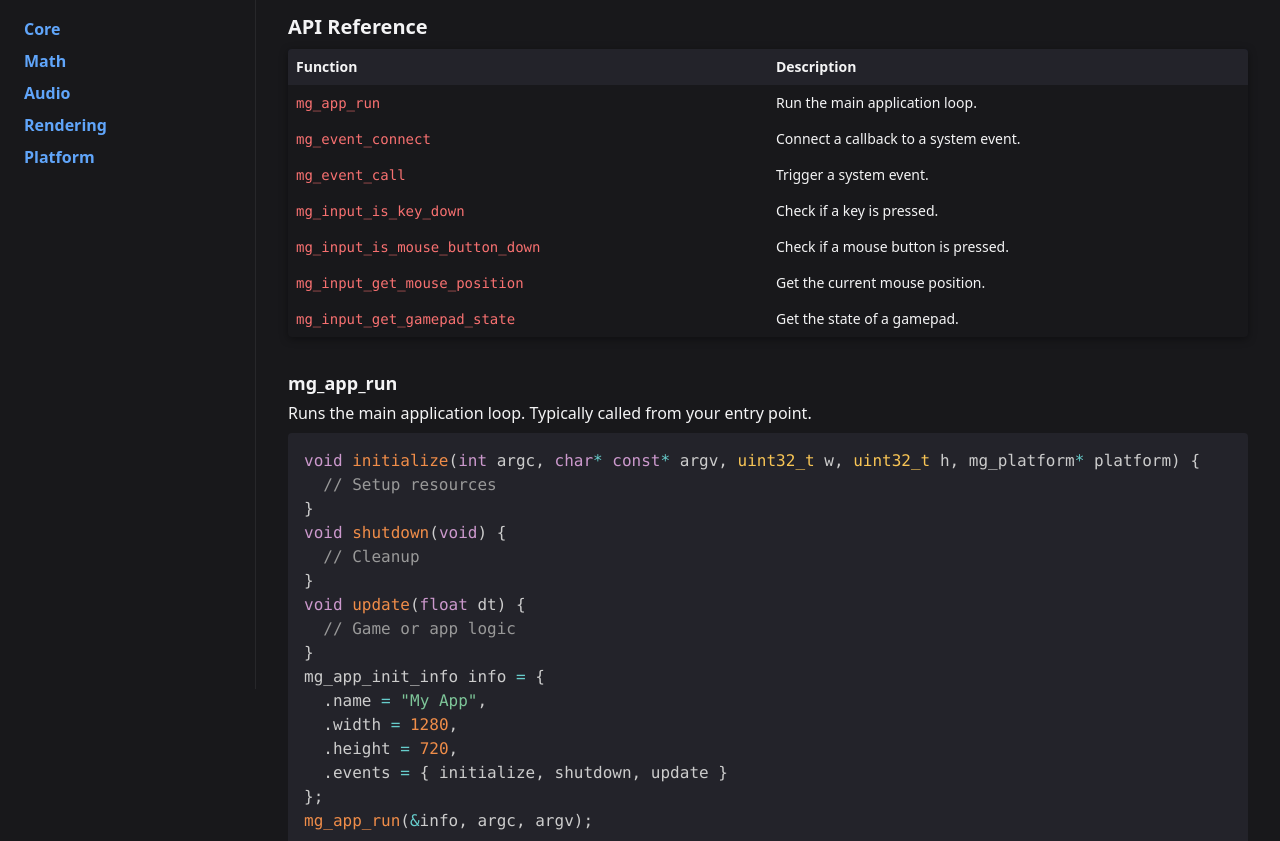
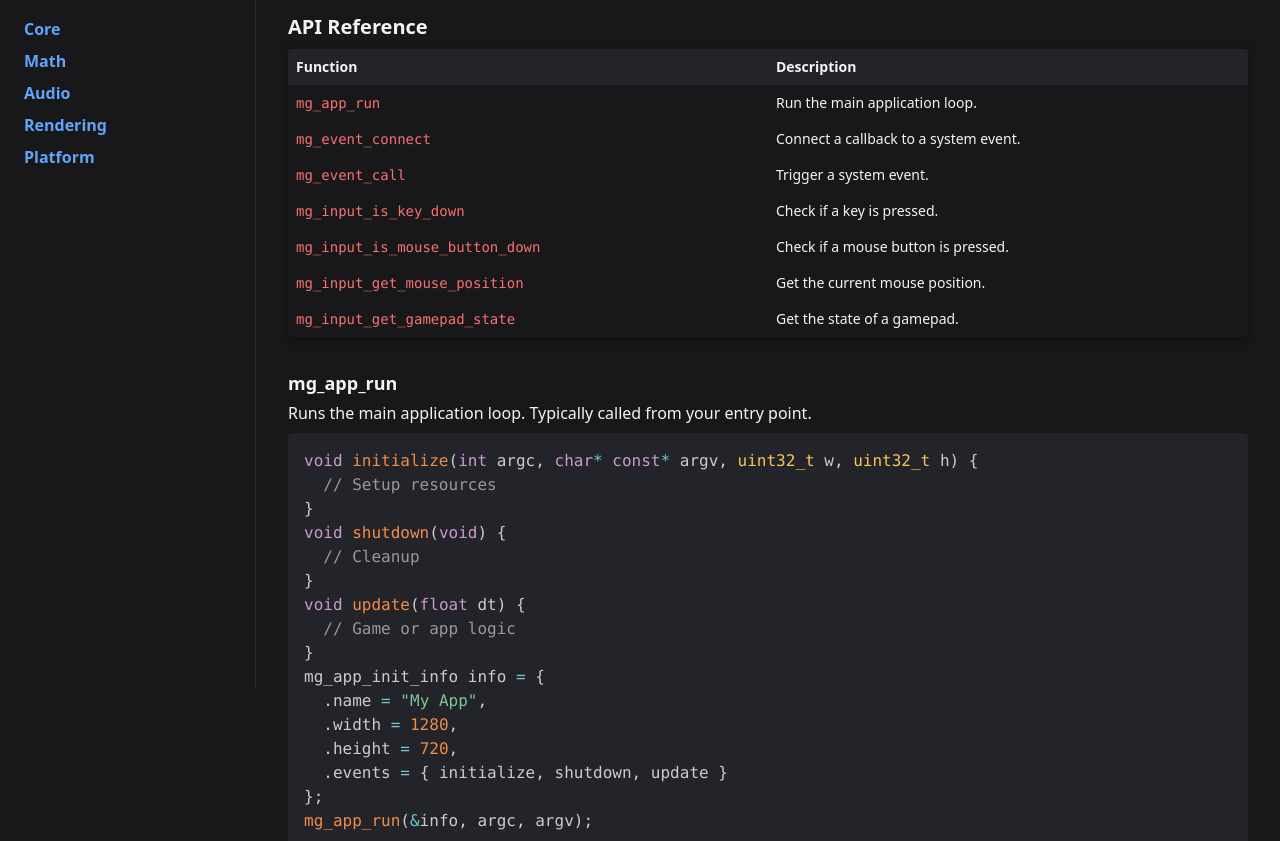
Before and after one commit to boxDev2008/Magma, a plain HTML site: page docs/docs.html in a window 1280 px wide. Shown: the part 111-952 px from the top of the page. Drawn offline with nearby package versions, Linux system fonts and the light colour scheme.

Commit message:
Update docs.html

```diff
--- a/docs/docs.html
+++ b/docs/docs.html
@@ -88,7 +88,7 @@
           <div id="mg_app_run">
             <h4 class="text-lg font-bold mb-1">mg_app_run</h4>
             <p class="mb-2">Runs the main application loop. Typically called from your entry point.</p>
-            <pre class="bg-gray-100 rounded p-4 overflow-x-auto text-xs mb-2"><code class="language-c">void initialize(int argc, char* const* argv, uint32_t w, uint32_t h, mg_platform* platform) {
+            <pre class="bg-gray-100 rounded p-4 overflow-x-auto text-xs mb-2"><code class="language-c">void initialize(int argc, char* const* argv, uint32_t w, uint32_t h) {
   // Setup resources
 }
 void shutdown(void) {
```
